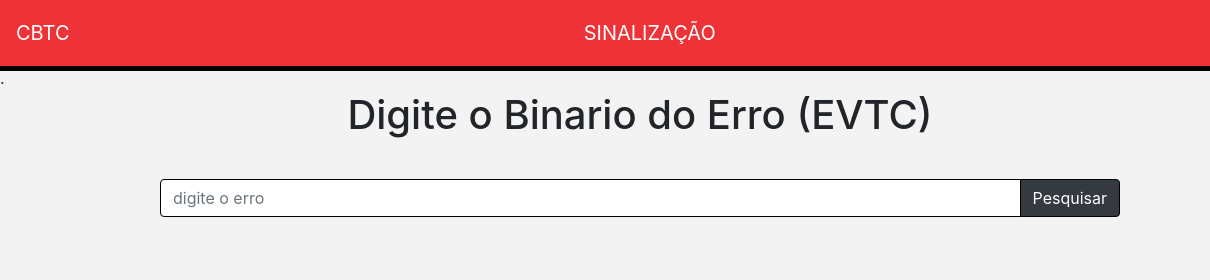
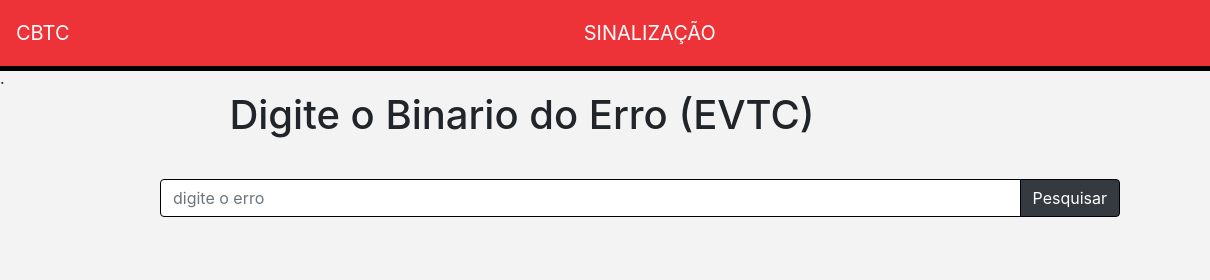
Before and after one commit to Magicianred/Verificador-de-erros, a plain HTML site: page evtc.html in a window 1280 px wide. Shown: the top 280 px of the page, 0-1210 px from the left. Drawn offline with nearby package versions, Linux system fonts and the light colour scheme.

Commit message:
atualizaçao

```diff
--- a/css/style.css
+++ b/css/style.css
@@ -45,6 +45,7 @@ img{
     margin-top: 20px;
     margin-left: 10px;
     margin-right: 10px;
+    max-width: 80%;
 
 }
 
--- a/evtc.html
+++ b/evtc.html
@@ -41,7 +41,7 @@
 
     </div>
 
-    <button onclick="window.location.href='index.html'" id="voltar" type="button" class="btn btn-lg btn-block mb-5">MENU</button>
+    <button onclick="window.location.href='index.html'" id="voltar" type="button" class="btn btn-lg btn-block mb-5"> <br> MENU</button>
 
     <footer class="footer">
 
```
